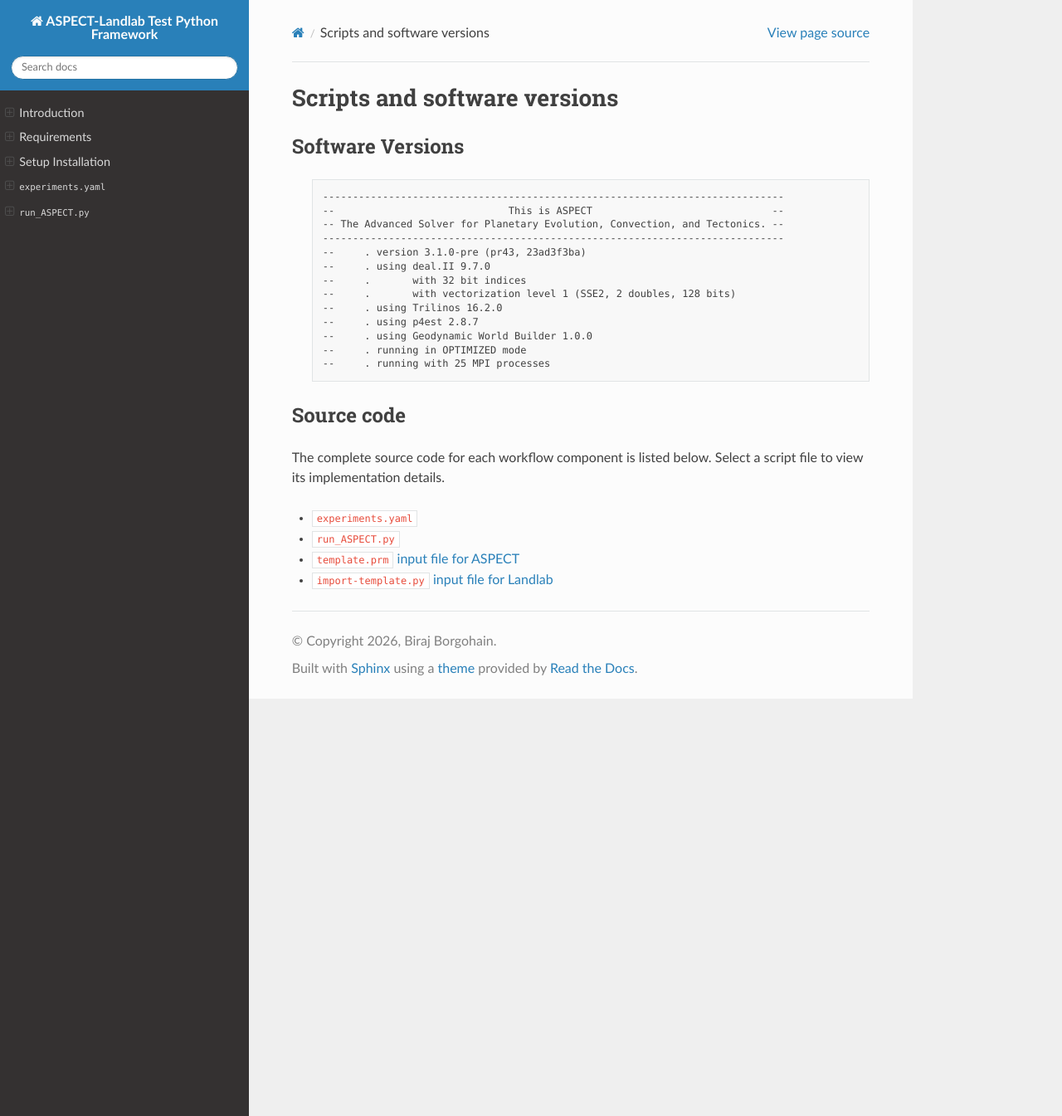
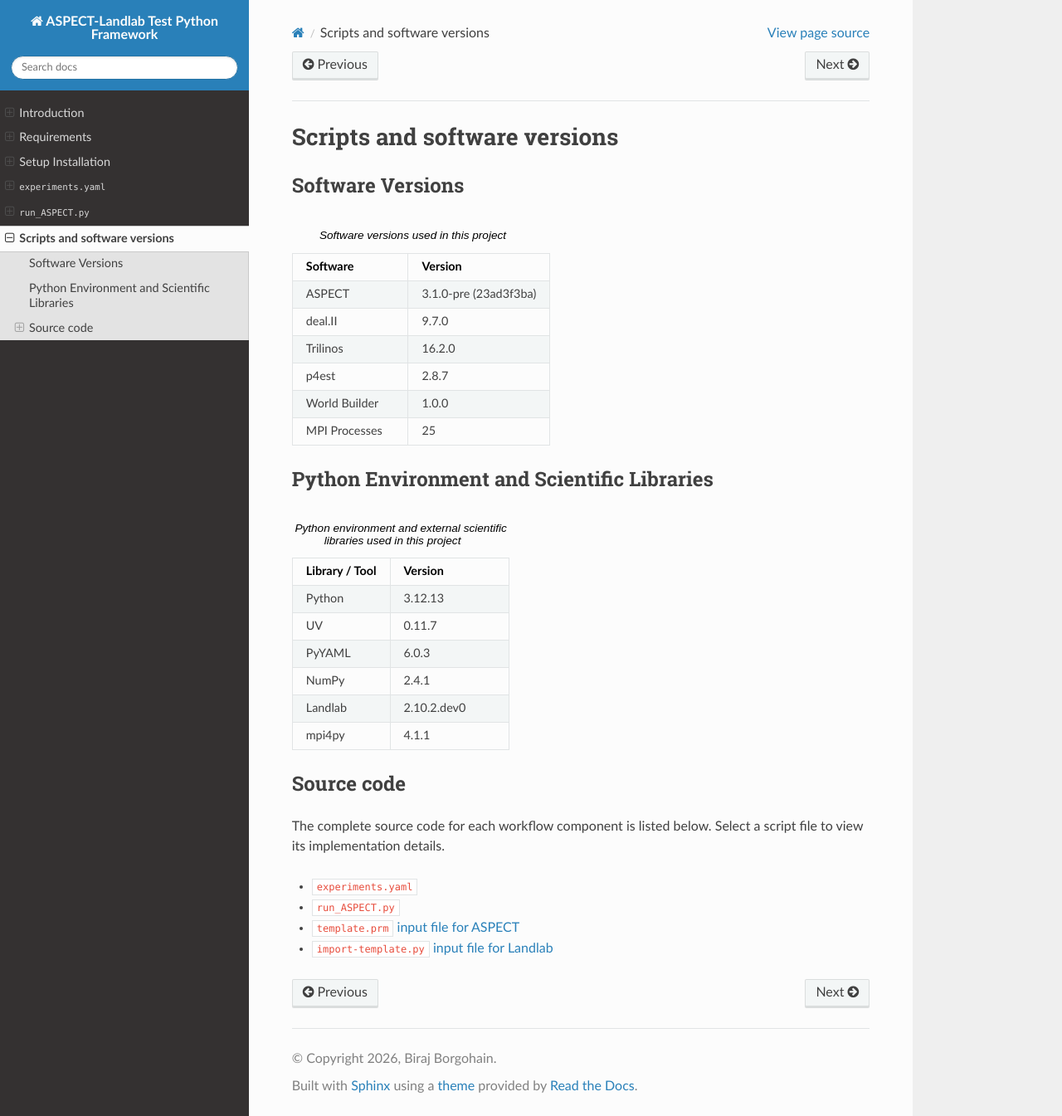
Before and after one commit to birajborgohain/Yaml-Python-based-ASPECT-Landlab-workflow, a Sphinx documentation site: the page built from docs/source/script/index.rst, in a window 1280 px wide and 1345 px high. Shown: the whole window at 83% size. Built offline with Sphinx 7.4.7 and the Read the Docs theme 3.1.0, drawn with Linux system fonts in a browser that asks for light colours.

```diff
--- a/docs/source/index.rst
+++ b/docs/source/index.rst
@@ -12,3 +12,4 @@ A Python-based framework for coupling geodynamic simulations
    installation
    experiments.yaml
    run_ASPECT.py
+   script/index
--- a/docs/source/script/index.rst
+++ b/docs/source/script/index.rst
@@ -1,29 +1,63 @@
 Scripts and software versions
 ==================================================================================
-
-
 
 
 Software Versions
 -----------------
 
-    .. code-block:: text
+.. list-table:: Software versions used in this project
+   :widths: 45 55
+   :header-rows: 1
 
-        -----------------------------------------------------------------------------
-        --                             This is ASPECT                              --
-        -- The Advanced Solver for Planetary Evolution, Convection, and Tectonics. --
-        -----------------------------------------------------------------------------
-        --     . version 3.1.0-pre (pr43, 23ad3f3ba)
-        --     . using deal.II 9.7.0
-        --     .       with 32 bit indices
-        --     .       with vectorization level 1 (SSE2, 2 doubles, 128 bits)
-        --     . using Trilinos 16.2.0
-        --     . using p4est 2.8.7
-        --     . using Geodynamic World Builder 1.0.0
-        --     . running in OPTIMIZED mode
-        --     . running with 25 MPI processes
+   * - Software
+     - Version
+
+   * - ASPECT
+     - 3.1.0-pre (23ad3f3ba)
+
+   * - deal.II
+     - 9.7.0
+
+   * - Trilinos
+     - 16.2.0
+
+   * - p4est
+     - 2.8.7
+
+   * - World Builder
+     - 1.0.0
+
+   * - MPI Processes
+     - 25
 
 
+Python Environment and Scientific Libraries
+-------------------------------------------
+
+.. list-table:: Python environment and external scientific libraries used in this project
+   :widths: 45 55
+   :header-rows: 1
+
+   * - Library / Tool
+     - Version
+
+   * - Python
+     - 3.12.13
+
+   * - UV
+     - 0.11.7
+
+   * - PyYAML
+     - 6.0.3
+
+   * - NumPy
+     - 2.4.1
+
+   * - Landlab
+     - 2.10.2.dev0
+
+   * - mpi4py
+     - 4.1.1
 
 Source code
 -----------------------------
```
Also changed, not shown: readme.rst (added, +349 -0 lines), docs/README.md (deleted).
